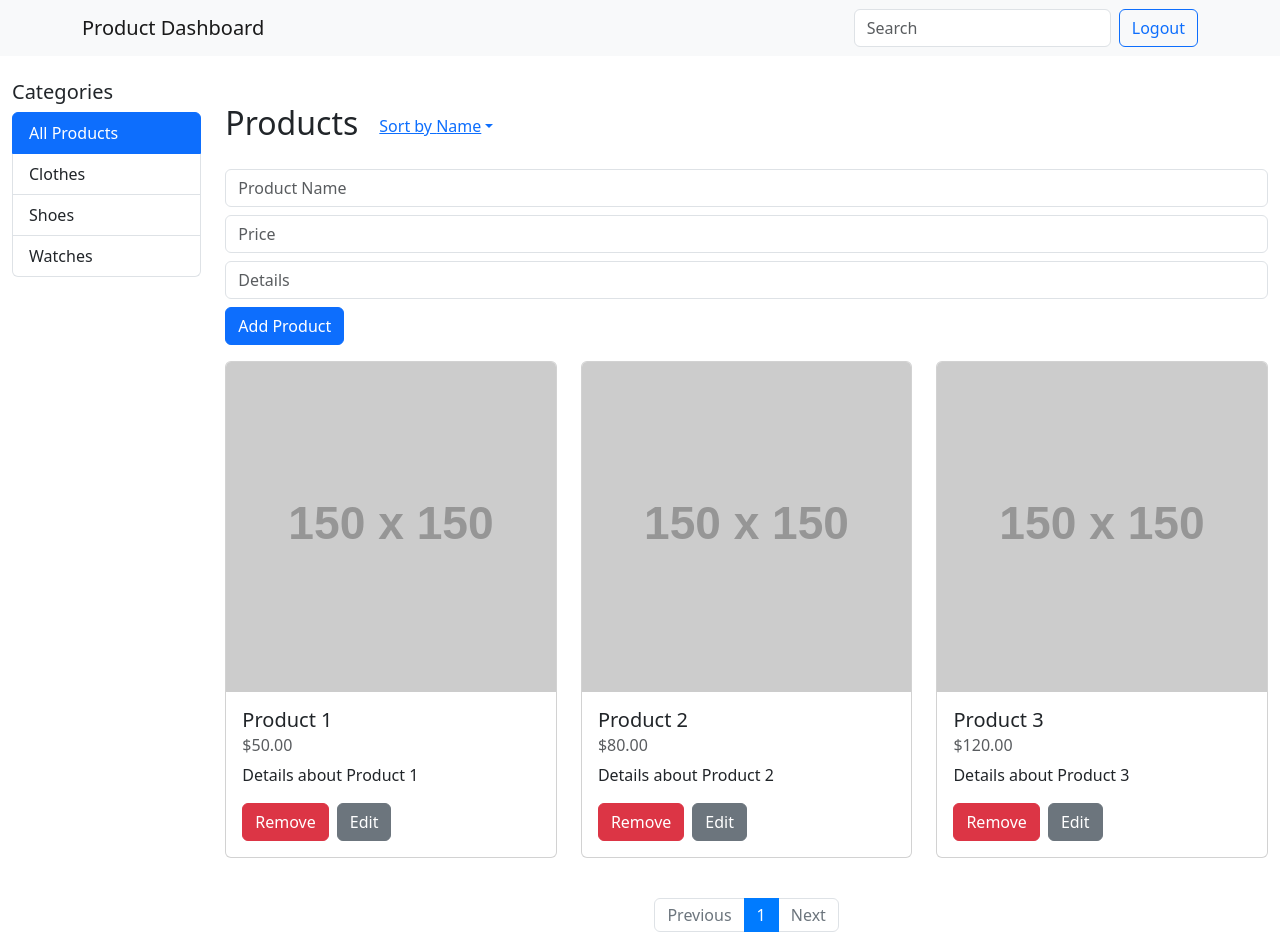
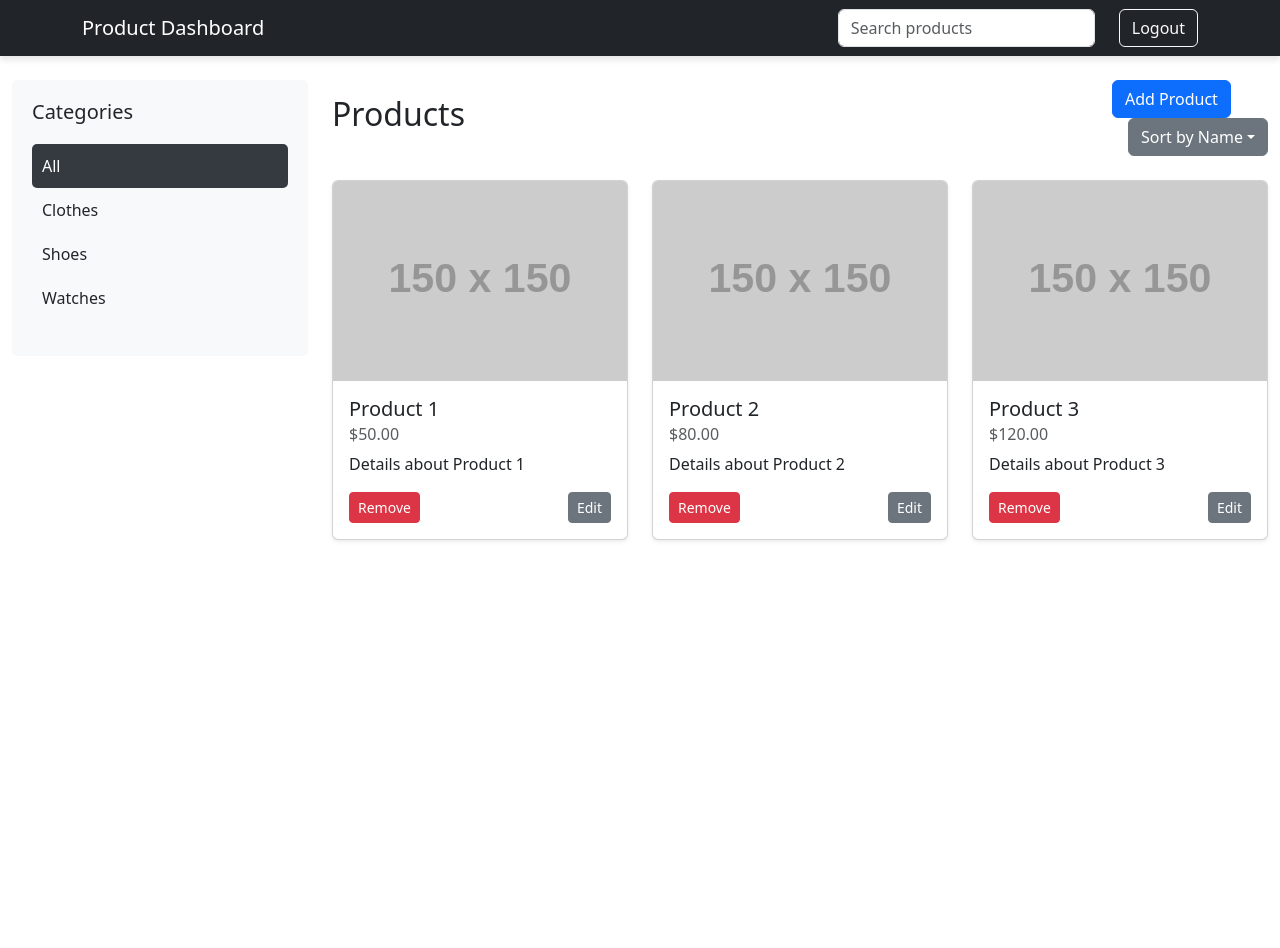
Before and after one commit to vills25/React-Project-Task, a React (Vite) app in the folder product-manage/: page /home in a window 1280 px wide. After the commit the page ends 800 px from the top, so only its background shows below. Built offline with nearby package versions, Linux system fonts and the light colour scheme; sample sign-in values are in the browser's storage.

Commit message:
"various changes to layout, styling, and functionality."

```diff
--- a/product-manage/src/App.jsx
+++ b/product-manage/src/App.jsx
@@ -1,33 +1,34 @@
-import React, { useEffect, useState } from 'react';
+import React, { useState, useEffect } from 'react';
 import { BrowserRouter as Router, Route, Routes, Navigate } from 'react-router-dom';
-import Login from './components/login';
+import Login from './components/Login';
 import SignUp from './components/SignUp';
 import HomePage from './components/HomePage';
 
 const App = () => {
+  // Check if user is authenticated by looking into localStorage
   const [isAuthenticated, setIsAuthenticated] = useState(
     localStorage.getItem('isAuthenticated') === 'true'
   );
 
   const login = () => {
     setIsAuthenticated(true);
-    localStorage.setItem('isAuthenticated', 'true');
+    localStorage.setItem('isAuthenticated', 'true'); // Persist login state
   };
 
   const logout = () => {
     setIsAuthenticated(false);
-    localStorage.removeItem('isAuthenticated');
+    localStorage.removeItem('isAuthenticated'); // Remove login state
   };
 
   return (
     <Router>
       <Routes>
         <Route path="/signup" element={<SignUp />} />
-
         <Route path="/login" element={<Login login={login} />} />
-
-        <Route path="/home" element={isAuthenticated ? <HomePage logout={logout} /> : <Navigate to="/login" />}/>
-
+        <Route
+          path="/home"
+          element={isAuthenticated ? <HomePage logout={logout} /> : <Navigate to="/login" />}
+        />
         <Route path="*" element={<Navigate to="/login" />} />
       </Routes>
     </Router>
--- /dev/null
+++ b/product-manage/src/components/HomePage.css
@@ -0,0 +1,58 @@
+/* General Navbar Styling */
+.custom-navbar {
+    padding: 1rem;
+    box-shadow: 0 4px 6px rgba(0, 0, 0, 0.1);
+
+  }
+
+  .search-form {
+    margin-right: 1rem;
+  }
+
+  /* Sidebar Styling */
+  .sidebar {
+    padding: 20px;
+    background-color: #f8f9fa;
+    border-radius: 5px;
+  }
+
+  .sidebar h5 {
+    margin-bottom: 20px;
+  }
+
+  .category-item {
+    padding: 10px;
+    cursor: pointer;
+    border-radius: 5px;
+    transition: background-color 0.3s;
+  }
+
+  .category-item:hover, .category-item.active {
+    background-color: #343a40;
+    color: white;
+  }
+
+  /* Product Cards */
+  .product-card {
+    transition: transform 0.3s;
+  }
+
+  .product-card:hover {
+    transform: translateY(-10px);
+  }
+
+  .card-img-top {
+    height: 200px;
+    object-fit: cover;
+  }
+
+  /* Pagination Styling */
+  .pagination .page-item .page-link {
+    color: #6c757d;
+  }
+
+  .pagination .page-item.active .page-link {
+    background-color: #343a40;
+    border-color: #343a40;
+    color: white;
+  }
--- a/product-manage/src/components/HomePage.jsx
+++ b/product-manage/src/components/HomePage.jsx
@@ -1,7 +1,8 @@
 import React, { useState } from 'react';
-import { Container, Row, Col, Button, Navbar, Nav, Form, ListGroup, Card, Dropdown, Modal } from 'react-bootstrap';
+import { Container, Row, Col, Button, Navbar, Nav, Form, Card, Dropdown, Modal } from 'react-bootstrap';
 import ReactPaginate from 'react-paginate';
 import { FaSortUp, FaSortDown } from 'react-icons/fa';
+import './HomePage.css';
 
 const HomePage = ({ logout }) => {
   const [products, setProducts] = useState([
@@ -10,30 +11,51 @@ const HomePage = ({ logout }) => {
     { id: 3, name: 'Product 3', category: 'Watches', photo: 'https://via.placeholder.com/150', price: 120, details: 'Details about Product 3' },
   ]);
 
-  const [newProduct, setNewProduct] = useState('');
-  const [newPrice, setNewPrice] = useState('');
-  const [newDetails, setNewDetails] = useState('');
-  const [selectedCategory, setSelectedCategory] = useState('All');
+  const categories = ['Clothes', 'Shoes', 'Watches'];
+
   const [currentPage, setCurrentPage] = useState(0);
   const [searchQuery, setSearchQuery] = useState('');
   const [sortField, setSortField] = useState('name');
   const [sortOrder, setSortOrder] = useState('asc');
-  const [editModal, setEditModal] = useState(false);
-  const [currentProduct, setCurrentProduct] = useState(null);
-  const [editedName, setEditedName] = useState('');
-  const [editedPrice, setEditedPrice] = useState('');
-  const [editedDetails, setEditedDetails] = useState('');
-  const [newImage, setNewImage] = useState('');
-  const [isSidebarOpen, setIsSidebarOpen] = useState(true);
+  const [selectedCategory, setSelectedCategory] = useState('All');
+  const [showModal, setShowModal] = useState(false);
+  const [editingProduct, setEditingProduct] = useState(null);
+  const [newProduct, setNewProduct] = useState({ id: '', name: '', category: '', photo: '', price: '', details: '' });
   const productsPerPage = 3;
 
+  const handleCloseModal = () => {
+    setShowModal(false);
+    setNewProduct({ id: '', name: '', category: '', photo: '', price: '', details: '' });
+    setEditingProduct(null);
+  };
+
+  const handleShowModal = (product = null) => {
+    if (product) {
+      setEditingProduct(product);
+      setNewProduct(product);
+    }
+    setShowModal(true);
+  };
+
+  const handleSaveProduct = () => {
+    if (editingProduct) {
+      // Edit existing product
+      setProducts(products.map(p => (p.id === editingProduct.id ? newProduct : p)));
+    } else {
+      // Add new product
+      setProducts([...products, { ...newProduct, id: products.length + 1 }]);
+    }
+    handleCloseModal();
+  };
+
+  const handleDeleteProduct = (id) => {
+    setProducts(products.filter(product => product.id !== id));
+  };
+
   // Filter and sort products
-  const filteredProducts = products
-    .filter(product =>
-      selectedCategory === 'All' || product.category === selectedCategory
-    )
-    .filter(product =>
-      product.name.toLowerCase().includes(searchQuery.toLowerCase())
+  const filteredProducts = products.filter(product =>
+    product.name.toLowerCase().includes(searchQuery.toLowerCase()) &&
+    (selectedCategory === 'All' || product.category === selectedCategory)
   );
 
   const sortedProducts = filteredProducts.slice().sort((a, b) => {
@@ -53,98 +75,64 @@ const HomePage = ({ logout }) => {
 
   const handlePageClick = ({ selected }) => setCurrentPage(selected);
 
-  const handleAddProduct = () => {
-    const newId = products.length + 1;
-    const category = selectedCategory !== 'All' ? selectedCategory : 'Clothes';
-    setProducts([...products, {
-      id: newId,
-      name: newProduct,
-      category,
-      photo: newImage || 'https://via.placeholder.com/150',
-      price: parseFloat(newPrice),
-      details: newDetails
-    }]);
-    // Clear inputs
-    setNewProduct('');
-    setNewPrice('');
-    setNewDetails('');
-    setNewImage('');
-  };
-
-
-  const handleRemoveProduct = (id) => setProducts(products.filter(product => product.id !== id));
-
   const toggleSortOrder = () => {
     setSortOrder(sortOrder === 'asc' ? 'desc' : 'asc');
-  };
-
-  // Open Edit Modal
-  const handleEditProduct = (product) => {
-    setCurrentProduct(product);
-    setEditedName(product.name);
-    setEditedPrice(product.price);
-    setEditedDetails(product.details);
-    setEditModal(true);
-  };
-
-  // Save edited product
-  const handleSaveProduct = () => {
-    setProducts(products.map(product =>
-      product.id === currentProduct.id
-        ? { ...product, name: editedName, price: parseFloat(editedPrice), details: editedDetails }
-        : product
-    ));
-    setEditModal(false);
   };
 
   return (
     <>
       {/* Navbar */}
-      <Navbar bg="light" expand="lg">
+      <Navbar bg="dark" variant="dark" expand="lg" className="mb-4 custom-navbar">
         <Container>
           <Navbar.Brand>Product Dashboard</Navbar.Brand>
+          <Navbar.Toggle aria-controls="basic-navbar-nav" />
+          <Navbar.Collapse id="basic-navbar-nav">
             <Nav className="ml-auto">
-            <Form className="d-flex">
+              <Form className="d-flex search-form">
                 <Form.Control
                   type="search"
-                placeholder="Search"
+                  placeholder="Search products"
                   className="mr-2"
                   value={searchQuery}
                   onChange={(e) => setSearchQuery(e.target.value)}
                 />
-              <Button variant="outline-primary" onClick={logout}>Logout</Button>
               </Form>
+              <Button variant="outline-light" onClick={logout}>Logout</Button>
             </Nav>
+          </Navbar.Collapse>
         </Container>
       </Navbar>
 
-      <Container fluid className="mt-4">
+      {/* Main Content */}
+      <Container fluid>
         <Row>
-          {/* Sidebar for Categories */}
-          <Col md={2}>
+          {/* Sidebar */}
+          <Col md={3} className="mb-4">
+            <div className="sidebar">
               <h5>Categories</h5>
-            <ListGroup>
-              <ListGroup.Item action onClick={() => setSelectedCategory('All')} active={selectedCategory === 'All'}>
-                All Products
-              </ListGroup.Item>
-              <ListGroup.Item action onClick={() => setSelectedCategory('Clothes')} active={selectedCategory === 'Clothes'}>
-                Clothes
-              </ListGroup.Item>
-              <ListGroup.Item action onClick={() => setSelectedCategory('Shoes')} active={selectedCategory === 'Shoes'}>
-                Shoes
-              </ListGroup.Item>
-              <ListGroup.Item action onClick={() => setSelectedCategory('Watches')} active={selectedCategory === 'Watches'}>
-                Watches
-              </ListGroup.Item>
-            </ListGroup>
+              <ul className="list-unstyled">
+                <li className={`category-item ${selectedCategory === 'All' ? 'active' : ''}`}
+                  onClick={() => setSelectedCategory('All')}>
+                  All
+                </li>
+                {categories.map(category => (
+                  <li key={category} className={`category-item ${selectedCategory === category ? 'active' : ''}`}
+                    onClick={() => setSelectedCategory(category)}>
+                    {category}
+                  </li>
+                ))}
+              </ul>
+            </div>
           </Col>
 
-          {/* Main Content */}
-          <Col md={10}>
-            <h2 className="my-4">
-              Products
-              <Dropdown className="d-inline mx-2">
-                <Dropdown.Toggle variant="link">
+          {/* Product List */}
+          <Col md={9}>
+            <div className="d-flex justify-content-between align-items-center mb-4">
+              <h2>Products</h2>
+              <div>
+                <Button variant="primary" onClick={() => handleShowModal()}>Add Product</Button>
+                <Dropdown className="ml-3">
+                  <Dropdown.Toggle variant="secondary">
                     Sort by {sortField.charAt(0).toUpperCase() + sortField.slice(1)}
                   </Dropdown.Toggle>
                   <Dropdown.Menu>
@@ -156,54 +144,35 @@ const HomePage = ({ logout }) => {
                     </Dropdown.Item>
                   </Dropdown.Menu>
                 </Dropdown>
-            </h2>
+              </div>
+            </div>
 
-            {/* Add New Product */}
-            <Form.Group controlId="addProduct">
-              <Form.Control
-                type="text"
-                placeholder="Product Name"
-                value={newProduct}
-                onChange={(e) => setNewProduct(e.target.value)}
-              />
-              <Form.Control
-                type="number"
-                placeholder="Price"
-                className="mt-2"
-                value={newPrice}
-                onChange={(e) => setNewPrice(e.target.value)}
-              />
-              <Form.Control
-                type="text"
-                placeholder="Details"
-                className="mt-2"
-                value={newDetails}
-                onChange={(e) => setNewDetails(e.target.value)}
-              />
-              <Button className="mt-2" variant="primary" onClick={handleAddProduct}>
-                Add Product
-              </Button>
-            </Form.Group>
-
-            {/* Product List */}
-            <Row className="mt-3">
+            {currentProducts.length === 0 ? (
+              <div className="no-products-message">
+                <p>No products available. Try adjusting your filters or add new products.</p>
+              </div>
+            ) : (
+              <Row className="product-list">
                 {currentProducts.map(product => (
-                <Col md={4} key={product.id} className="mb-3">
-                  <Card className="product-card">
-                    <Card.Img variant="top" src={product.photo} />
+                  <Col md={4} key={product.id} className="mb-4">
+                    <Card className="product-card shadow-sm">
+                      <Card.Img variant="top" src={product.photo} className="card-img-top" />
                       <Card.Body>
                         <Card.Title>{product.name}</Card.Title>
                         <Card.Subtitle className="mb-2 text-muted">${product.price.toFixed(2)}</Card.Subtitle>
                         <Card.Text>{product.details}</Card.Text>
-                      <Button variant="danger" className="mr-2" onClick={() => handleRemoveProduct(product.id)}>Remove</Button>
-                      <Button variant="secondary" onClick={() => handleEditProduct(product)}>Edit</Button>
+                        <div className="d-flex justify-content-between">
+                          <Button variant="danger" className="btn-sm" onClick={() => handleDeleteProduct(product.id)}>Remove</Button>
+                          <Button variant="secondary" className="btn-sm" onClick={() => handleShowModal(product)}>Edit</Button>
+                        </div>
                       </Card.Body>
                     </Card>
                   </Col>
                 ))}
               </Row>
+            )}
 
-            {/* Pagination */}
+            {sortedProducts.length > productsPerPage && (
               <div className="d-flex justify-content-center mt-4">
                 <ReactPaginate
                   previousLabel={'Previous'}
@@ -220,66 +189,77 @@ const HomePage = ({ logout }) => {
                   activeClassName={'active'}
                 />
               </div>
+            )}
           </Col>
         </Row>
       </Container>
 
-      {/* Edit Product Modal */}
-      <Modal show={editModal} onHide={() => setEditModal(false)}>
+      {/* Modal for Add/Edit Product */}
+      <Modal show={showModal} onHide={handleCloseModal}>
         <Modal.Header closeButton>
-          <Modal.Title>Edit Product</Modal.Title>
+          <Modal.Title>{editingProduct ? 'Edit Product' : 'Add Product'}</Modal.Title>
         </Modal.Header>
         <Modal.Body>
           <Form>
-            <Form.Group controlId="editProductName">
+            <Form.Group controlId="formProductName">
               <Form.Label>Product Name</Form.Label>
               <Form.Control
                 type="text"
-                value={editedName}
-                onChange={(e) => setEditedName(e.target.value)}
+                placeholder="Enter product name"
+                value={newProduct.name}
+                onChange={(e) => setNewProduct({ ...newProduct, name: e.target.value })}
               />
             </Form.Group>
-            <Form.Group controlId="editProductPrice" className="mt-2">
+            <Form.Group controlId="formProductCategory">
+              <Form.Label>Category</Form.Label>
+              <Form.Control
+                as="select"
+                value={newProduct.category}
+                onChange={(e) => setNewProduct({ ...newProduct, category: e.target.value })}
+              >
+                <option value="">Select category</option>
+                {categories.map(category => (
+                  <option key={category} value={category}>
+                    {category}
+                  </option>
+                ))}
+              </Form.Control>
+            </Form.Group>
+            <Form.Group controlId="formProductPrice">
               <Form.Label>Price</Form.Label>
               <Form.Control
                 type="number"
-                value={editedPrice}
-                onChange={(e) => setEditedPrice(e.target.value)}
+                placeholder="Enter product price"
+                value={newProduct.price}
+                onChange={(e) => setNewProduct({ ...newProduct, price: parseFloat(e.target.value) })}
               />
             </Form.Group>
-            <Form.Group controlId="editProductDetails" className="mt-2">
+            <Form.Group controlId="formProductDetails">
               <Form.Label>Details</Form.Label>
               <Form.Control
                 type="text"
-                value={editedDetails}
-                onChange={(e) => setEditedDetails(e.target.value)}
+                placeholder="Enter product details"
+                value={newProduct.details}
+                onChange={(e) => setNewProduct({ ...newProduct, details: e.target.value })}
               />
             </Form.Group>
-            <Form.Group controlId="productImageUpload">
-              <Form.Label>Product Image</Form.Label>
+            <Form.Group controlId="formProductPhoto">
+              <Form.Label>Photo URL</Form.Label>
               <Form.Control
-                type="file"
-                accept="image/*"
-                onChange={(e) => {
-                  const file = e.target.files[0];
-                  const reader = new FileReader();
-                  reader.onloadend = () => {
-                    setNewImage(reader.result);
-                  };
-                  if (file) {
-                    reader.readAsDataURL(file);
-                  }
-                }}
+                type="text"
+                placeholder="Enter photo URL"
+                value={newProduct.photo}
+                onChange={(e) => setNewProduct({ ...newProduct, photo: e.target.value })}
               />
             </Form.Group>
           </Form>
         </Modal.Body>
         <Modal.Footer>
-          <Button variant="secondary" onClick={() => setEditModal(false)}>
-            Cancel
+          <Button variant="secondary" onClick={handleCloseModal}>
+            Close
           </Button>
           <Button variant="primary" onClick={handleSaveProduct}>
-            Save Changes
+            {editingProduct ? 'Save Changes' : 'Add Product'}
           </Button>
         </Modal.Footer>
       </Modal>
```
Also changed, not shown: product-manage/src/App.css (+14 -0 lines), product-manage/src/components/SignUp.jsx (line endings or trailing spaces). Lines whose indentation alone changed are shown as unchanged.
